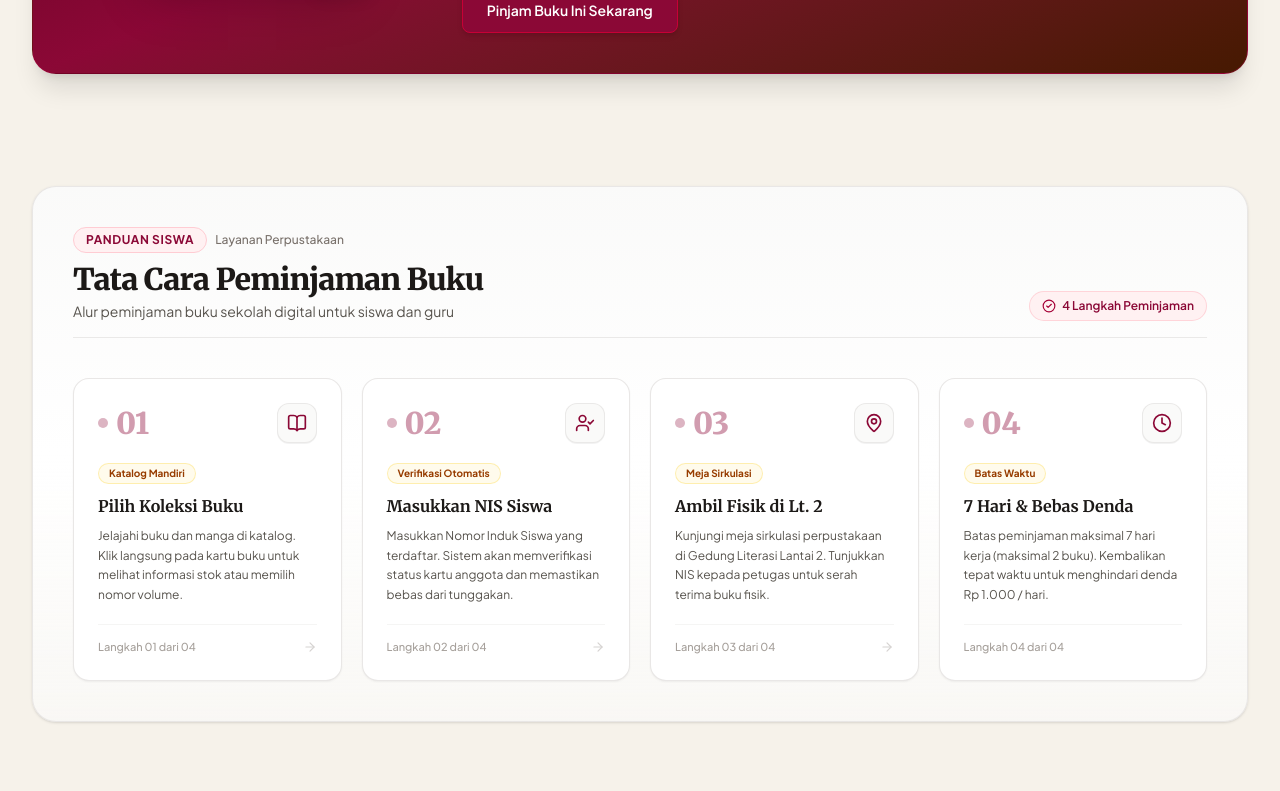
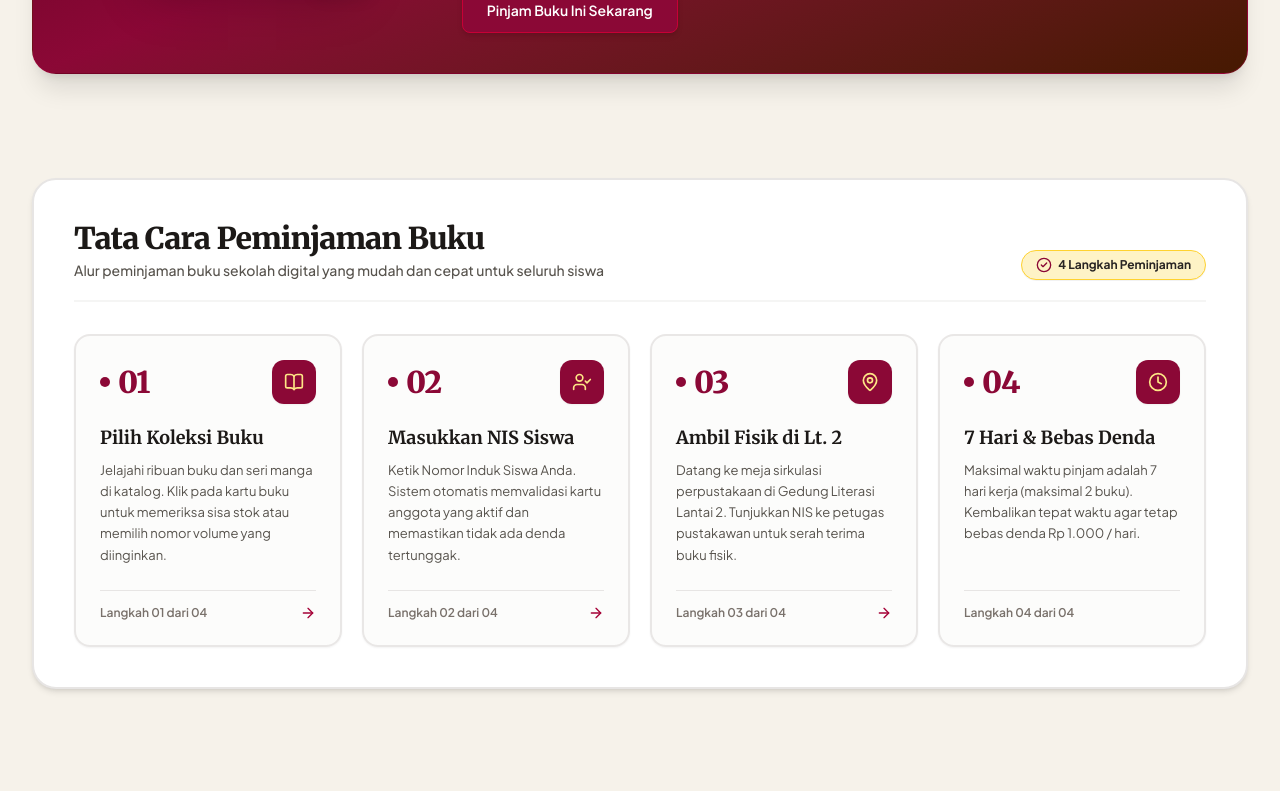
Before and after one commit to IQBAL-03/PLB-Web, a Next.js app: page / in a window 1280 px wide. Shown: the part 1160-1951 px from the top of the page. Built offline with nearby package versions, Linux system fonts and the light colour scheme.

Commit message:
style: remove panduan siswa badge and yellow chips, polish clean card hover effects

```diff
--- a/src/components/BorrowingGuideSection.tsx
+++ b/src/components/BorrowingGuideSection.tsx
@@ -8,104 +8,91 @@ export default function BorrowingGuideSection() {
     {
       step: '01',
       title: 'Pilih Koleksi Buku',
-      desc: 'Jelajahi buku dan manga di katalog. Klik langsung pada kartu buku untuk melihat informasi stok atau memilih nomor volume.',
+      desc: 'Jelajahi ribuan buku dan seri manga di katalog. Klik pada kartu buku untuk memeriksa sisa stok atau memilih nomor volume yang diinginkan.',
       icon: BookOpen,
-      badge: 'Katalog Mandiri',
     },
     {
       step: '02',
       title: 'Masukkan NIS Siswa',
-      desc: 'Masukkan Nomor Induk Siswa yang terdaftar. Sistem akan memverifikasi status kartu anggota dan memastikan bebas dari tunggakan.',
+      desc: 'Ketik Nomor Induk Siswa Anda. Sistem otomatis memvalidasi kartu anggota yang aktif dan memastikan tidak ada denda tertunggak.',
       icon: UserCheck,
-      badge: 'Verifikasi Otomatis',
     },
     {
       step: '03',
       title: 'Ambil Fisik di Lt. 2',
-      desc: 'Kunjungi meja sirkulasi perpustakaan di Gedung Literasi Lantai 2. Tunjukkan NIS kepada petugas untuk serah terima buku fisik.',
+      desc: 'Datang ke meja sirkulasi perpustakaan di Gedung Literasi Lantai 2. Tunjukkan NIS ke petugas pustakawan untuk serah terima buku fisik.',
       icon: MapPin,
-      badge: 'Meja Sirkulasi',
     },
     {
       step: '04',
       title: '7 Hari & Bebas Denda',
-      desc: 'Batas peminjaman maksimal 7 hari kerja (maksimal 2 buku). Kembalikan tepat waktu untuk menghindari denda Rp 1.000 / hari.',
+      desc: 'Maksimal waktu pinjam adalah 7 hari kerja (maksimal 2 buku). Kembalikan tepat waktu agar tetap bebas denda Rp 1.000 / hari.',
       icon: Clock,
-      badge: 'Batas Waktu',
     },
   ];
 
   return (
-    <section id="panduan" className="py-10 sm:py-14 max-w-7xl mx-auto px-4 sm:px-6 lg:px-8">
-      {/* Outer Container */}
-      <div className="bg-gradient-to-b from-stone-50 via-white to-stone-50/70 rounded-3xl p-6 sm:p-10 border border-stone-200/90 shadow-sm relative overflow-hidden">
-        {/* Section Header */}
-        <div className="relative z-10 mb-8 sm:mb-10">
-          <div className="flex items-center gap-2 mb-2">
-            <span className="text-[11px] sm:text-xs font-bold text-rose-900 bg-rose-50 border border-rose-200 px-3 py-1 rounded-full uppercase tracking-wider">
-              Panduan Siswa
-            </span>
-            <span className="text-xs text-stone-500 font-medium">Layanan Perpustakaan</span>
-          </div>
-
-          <div className="flex flex-col sm:flex-row sm:items-end justify-between gap-4 pb-4 border-b border-stone-200/80">
+    <section id="panduan" className="py-8 sm:py-12 max-w-7xl mx-auto px-4 sm:px-6 lg:px-8">
+      {/* Outer Solid Container */}
+      <div className="bg-white rounded-3xl p-6 sm:p-10 border-2 border-stone-200 shadow-md relative overflow-hidden">
+        {/* Section Header: Clean without 'Panduan Siswa' badge */}
+        <div className="mb-8 pb-5 border-b-2 border-stone-100 flex flex-col sm:flex-row sm:items-end justify-between gap-4">
           <div>
             <h2 className="font-serif text-2xl sm:text-3xl font-extrabold text-stone-900 tracking-tight">
               Tata Cara Peminjaman Buku
             </h2>
-              <p className="text-xs sm:text-sm text-stone-600 mt-1 max-w-xl">
-                Alur peminjaman buku sekolah digital untuk siswa dan guru
+            <p className="text-xs sm:text-sm text-stone-600 mt-1 max-w-xl font-medium">
+              Alur peminjaman buku sekolah digital yang mudah dan cepat untuk seluruh siswa
             </p>
           </div>
-            <div className="flex items-center gap-2 self-start sm:self-auto">
-              <span className="text-xs font-semibold text-rose-900 bg-rose-50 border border-rose-200/80 px-3 py-1.5 rounded-full flex items-center gap-1.5">
-                <CheckCircle2 className="w-3.5 h-3.5 text-rose-800" />
+          <div className="flex items-center self-start sm:self-auto">
+            <span className="text-xs font-bold text-stone-800 bg-amber-100 border border-amber-300 px-3.5 py-1.5 rounded-full flex items-center gap-1.5 shadow-2xs">
+              <CheckCircle2 className="w-4 h-4 text-rose-900" />
               <span>4 Langkah Peminjaman</span>
             </span>
           </div>
         </div>
-        </div>
 
-        {/* 4 Steps Grid */}
-        <div className="relative z-10 grid grid-cols-1 md:grid-cols-2 lg:grid-cols-4 gap-5">
+        {/* 4 Steps Grid: Polos, Solid Default (Tidak Fading), dengan Efek Hover Halus */}
+        <div className="grid grid-cols-1 md:grid-cols-2 lg:grid-cols-4 gap-5">
           {steps.map((item, index) => {
             const Icon = item.icon;
             return (
               <div
                 key={item.step}
-                className="group bg-white rounded-2xl p-6 border border-stone-200/90 hover:border-rose-800/40 shadow-xs hover:shadow-lg transition-all duration-300 flex flex-col justify-between relative"
+                className="group bg-stone-50/60 rounded-2xl p-6 border-2 border-stone-200/90 shadow-xs hover:shadow-lg hover:-translate-y-1.5 hover:border-rose-900/40 hover:bg-white transition-all duration-300 flex flex-col justify-between"
               >
                 <div>
-                  <div className="flex items-center justify-between mb-4">
+                  {/* Step Top Bar: Solid Crisp Number and Icon */}
+                  <div className="flex items-center justify-between mb-5">
                     <div className="flex items-center gap-2">
-                      <span className="w-2.5 h-2.5 rounded-full bg-rose-900/30 group-hover:bg-rose-900 transition-colors" />
-                      <span className="font-serif font-black text-2xl sm:text-3xl text-rose-900/40 group-hover:text-rose-900 transition-colors">
+                      <span className="w-2.5 h-2.5 rounded-full bg-rose-900 group-hover:scale-125 transition-transform duration-300" />
+                      <span className="font-serif font-black text-3xl text-rose-900 tracking-tight">
                         {item.step}
                       </span>
                     </div>
 
-                    <div className="w-10 h-10 rounded-xl bg-stone-50 text-rose-900 border border-stone-200/80 flex items-center justify-center group-hover:bg-rose-900 group-hover:text-amber-200 group-hover:border-rose-800 transition-all duration-300 shadow-2xs">
+                    <div className="w-11 h-11 rounded-xl bg-rose-900 text-amber-200 shadow-xs flex items-center justify-center font-bold group-hover:scale-105 group-hover:bg-rose-950 transition-all duration-300">
                       <Icon className="w-5 h-5" />
                     </div>
                   </div>
 
-                  <div className="inline-block text-[10px] font-bold text-amber-800 bg-amber-50/90 border border-amber-200/60 px-2.5 py-0.5 rounded-full mb-2.5">
-                    {item.badge}
-                  </div>
-
-                  <h3 className="font-serif font-bold text-base text-stone-900 mb-2 group-hover:text-rose-900 transition-colors">
+                  {/* Title (Polos tanpa badge kuning) */}
+                  <h3 className="font-serif font-bold text-base sm:text-lg text-stone-900 mb-2">
                     {item.title}
                   </h3>
 
-                  <p className="text-xs text-stone-600 leading-relaxed">
+                  {/* Description: Solid & Jelas */}
+                  <p className="text-xs sm:text-[13px] text-stone-600 leading-relaxed font-normal">
                     {item.desc}
                   </p>
                 </div>
 
-                <div className="mt-5 pt-3.5 border-t border-stone-100 flex items-center justify-between text-[11px] font-medium text-stone-400">
+                {/* Footer Indicator: Interaktif saat di-hover */}
+                <div className="mt-6 pt-3.5 border-t border-stone-200 flex items-center justify-between text-xs font-semibold text-stone-500">
                   <span>Langkah {item.step} dari 04</span>
                   {index < steps.length - 1 && (
-                    <ArrowRight className="w-3.5 h-3.5 text-stone-300 group-hover:text-rose-800 group-hover:translate-x-1 transition-all" />
+                    <ArrowRight className="w-4 h-4 text-rose-800 group-hover:translate-x-1.5 group-hover:text-rose-950 transition-all duration-300" />
                   )}
                 </div>
               </div>
```
Lines whose indentation alone changed are shown as unchanged.
